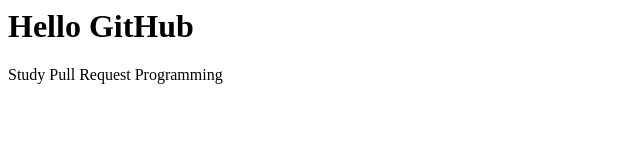
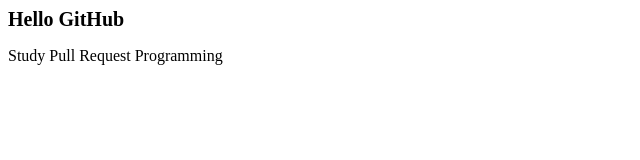
Before and after one commit to cyokodog-lab/hello-pull-request, a plain HTML site: page index.html in a window 1280 px wide. Shown: the whole page, without its empty margins (0-640 px from the left). Drawn offline with Linux system fonts and the light colour scheme.

Commit message:
add style

```diff
--- a/index.html
+++ b/index.html
@@ -1,6 +1,11 @@
 <!DOCTYPE>
 <html>
 <head>
+    <style>
+        h1{
+            font-size: 20px;
+        }
+    </style>
 </head>
 <body>
     <h1>Hello GitHub</h1>
```
